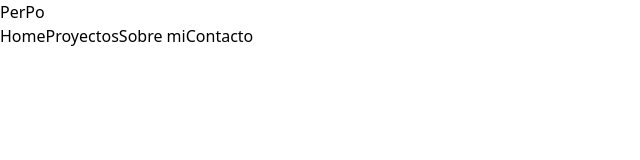
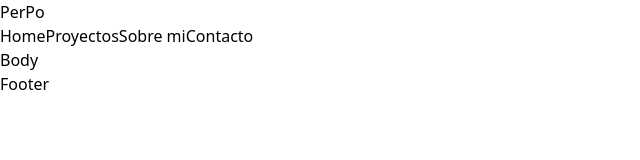
Before and after one commit to Viccaesar99/proyecto_perpo, a React (Vite) app: page / in a window 1280 px wide. Shown: the top 160 px of the page, without its empty margins (0-640 px from the left). Built offline with nearby package versions, Linux system fonts and the light colour scheme.

Commit message:
Definir estructura principal y hacer el layout

```diff
--- a/src/App.jsx
+++ b/src/App.jsx
@@ -4,9 +4,9 @@ function App() {
 
 
   return (
-    <main>
+    <>
       <Home />
-    </main>
+    </>
   )
 }
 
--- a/src/components/Pages/Home.jsx
+++ b/src/components/Pages/Home.jsx
@@ -1,10 +1,14 @@
 import { Header } from '../header/Header.jsx'
+import { Body } from '../body/Body.jsx';
+import { Footer } from '../footer/Footer.jsx';
 
 export function Home() {
 
     return (
-        <main>
+        <main className='container m-auto grid grid-cols-3'>
             <Header />
+            <Body />
+            <Footer />
         </main>
     );
 }
--- /dev/null
+++ b/src/components/body/Body.jsx
@@ -0,0 +1,10 @@
+
+
+export function Body () {
+    return (
+        <main className="col-span-3">
+            <h2>Body</h2>
+
+        </main>
+    );
+}
--- /dev/null
+++ b/src/components/footer/Footer.jsx
@@ -0,0 +1,9 @@
+export function Footer (){
+
+    return(
+        <footer className="col-span-3">
+            <h2>Footer</h2>
+
+        </footer>
+    );
+}
--- a/src/components/header/Header.jsx
+++ b/src/components/header/Header.jsx
@@ -5,7 +5,7 @@ import {Nav} from './Nav.jsx'
 export function Header() {
 
 	return (
-		<header>
+		<header className='col-span-3'>
 			<Titulo value="PerPo"/>
 			<Nav />
 		</header>
```
